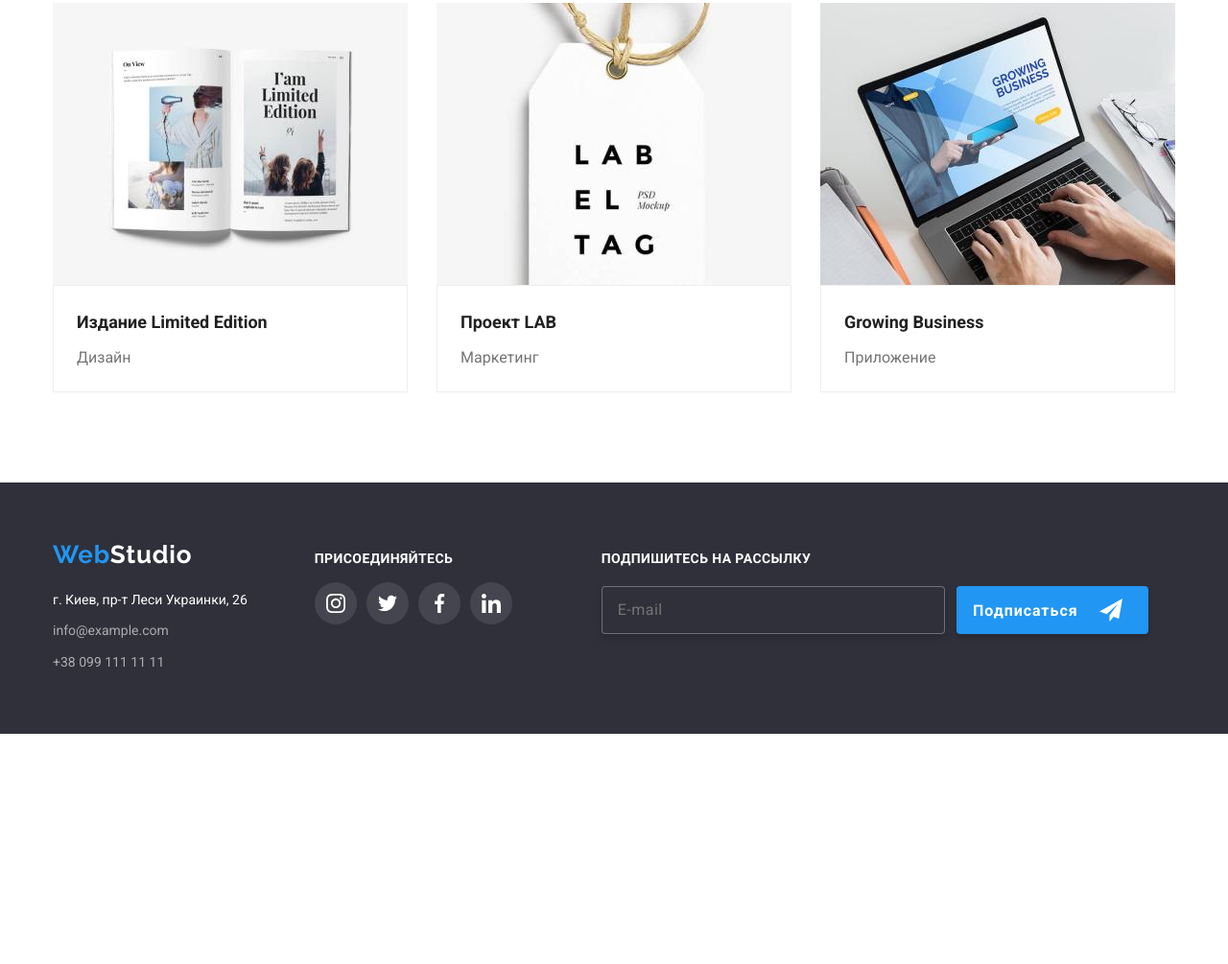
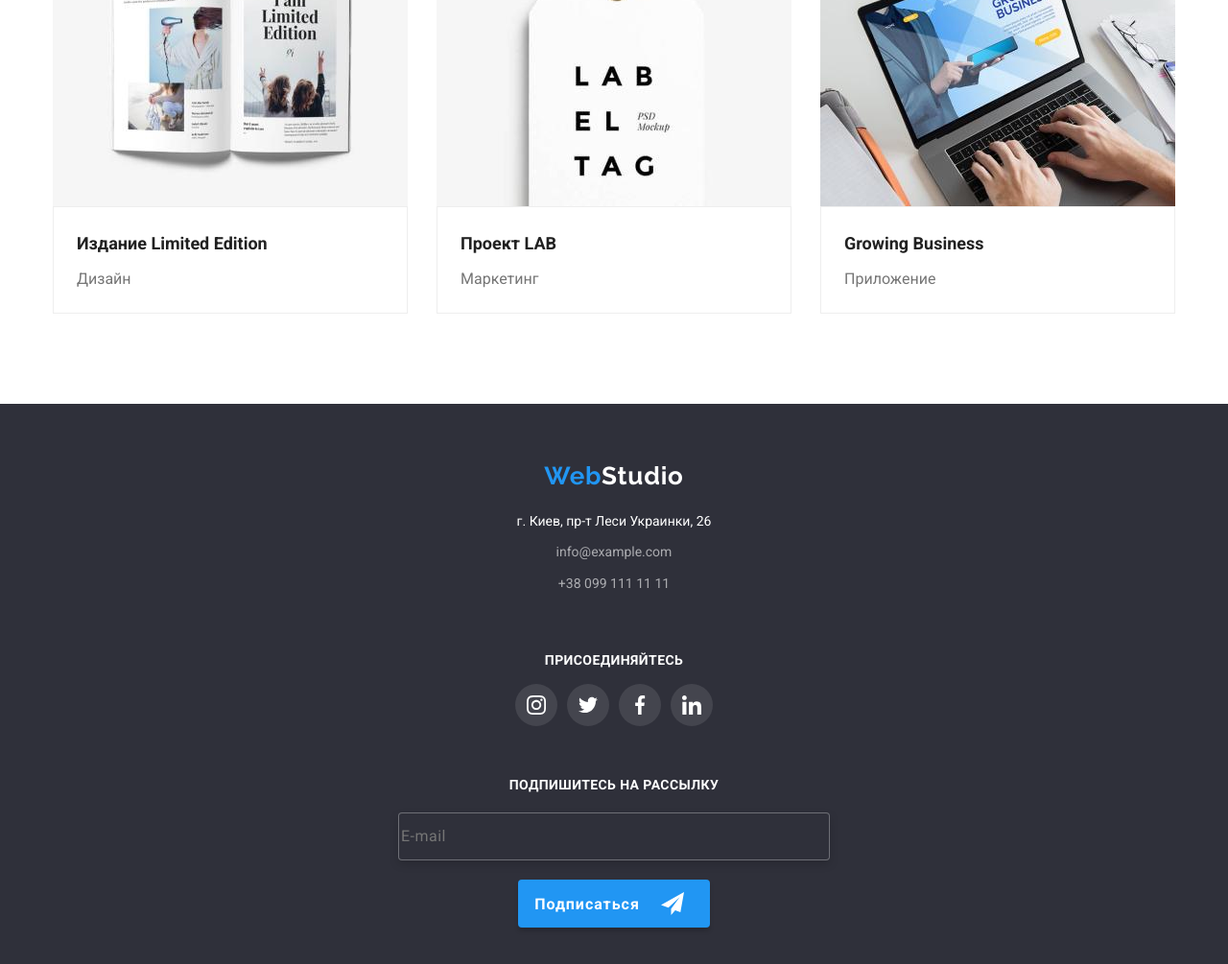
Before and after one commit to AnnaZaluzhnaya/goit-markup-hw-08, a plain HTML site: page portfolio.html in a window 1280 px wide. Shown: the part 1133-2138 px from the top of the page at 96% size. Before the commit the page ends 1898 px from the top, so only its background shows below. Drawn offline with nearby package versions, Linux system fonts and the light colour scheme.

Commit message:
добавлен футер в мобильную версию

```diff
--- a/portfolio.html
+++ b/portfolio.html
@@ -15,7 +15,7 @@
     <link rel="stylesheet" href="./css/main.min.css">
 </head>
 <body>
-    <header class="cap">
+    <!-- <header class="cap">
         <div class="container header-container">
             <nav class="header-navigation">
                 <a class="whole-logo logo logo-header" href="/"><span class="logo logo-konstant ">Web</span>Studio</a>
@@ -46,7 +46,7 @@
 
 
         </div>
-    </header>
+    </header> -->
     <main>
         <section class="section">
             <div class="container">
--- a/sass/components/_button-filter.scss
+++ b/sass/components/_button-filter.scss
@@ -37,3 +37,7 @@
 .buttons-row__item:not(:last-child) {
   margin-right: 8px;
 }
+
+.buttons-row__item {
+  display: flex;
+}
--- a/sass/components/_footer-form.scss
+++ b/sass/components/_footer-form.scss
@@ -1,6 +1,6 @@
-.footer-form {
-  display: flex;
-}
+// .footer-form {
+//   display: flex;
+// }
 
 .subscription-text {
   color: $white-font;
@@ -10,25 +10,31 @@
   letter-spacing: 0.03em;
   text-transform: uppercase;
 
-  text-align: left;
-  margin-left: 93px;
+  // text-align: left;
+  // margin-left: 93px;
+
+  margin-top: 30px;
 }
 
 .footer-form__input {
-  width: 358px;
-  height: 50px;
-  padding-left: 16px;
-  padding-top: 15px;
-  padding-bottom: 15px;
-  margin-right: 12px;
-  margin-left: 93px;
+  // width: 358px;
+  // height: 50px;
+  // padding-left: 16px;
+  // padding-top: 15px;
+  // padding-bottom: 15px;
+  // margin-right: 12px;
+  // margin-left: 93px;
 
   font-size: 16px;
   line-height: 1.25;
   letter-spacing: 0.03em;
 
-  display: flex;
-  align-items: center;
+  width: 450px;
+  height: 50px;
+  margin-bottom: 20px;
+
+  // display: flex;
+  // align-items: center;
 
   color: rgba(255, 255, 255, 0.6);
   background: $footer-background-color;
@@ -71,3 +77,7 @@
   top: 50%;
   transform: translateY(-50%);
 }
+
+.subscription-field {
+  text-align: center;
+}
--- a/sass/components/_footer.scss
+++ b/sass/components/_footer.scss
@@ -1,5 +1,10 @@
 .footer-container {
-  text-align: left;
+  // text-align: left;
+  text-align: center;
+}
+
+.joing {
+  text-align: center;
 }
 
 .footer-list {
@@ -45,14 +50,14 @@
   fill: $white-font;
 }
 
-.footer-box {
-  display: flex;
-  align-items: baseline;
-}
+// .footer-box {
+//   display: flex;
+//   align-items: baseline;
+// }
 
-.footer-container {
-  margin-right: 70px;
-}
+// .footer-container {
+//   margin-right: 70px;
+// }
 
 .joing-text {
   color: $white-font;
@@ -63,4 +68,6 @@
   font-family: Roboto;
   font-style: normal;
   font-weight: bold;
+
+  margin-top: 60px;
 }
```
Also changed, not shown: index.html (+2 -2 lines), css/main.css, css/main.min.css, 2 other files.
